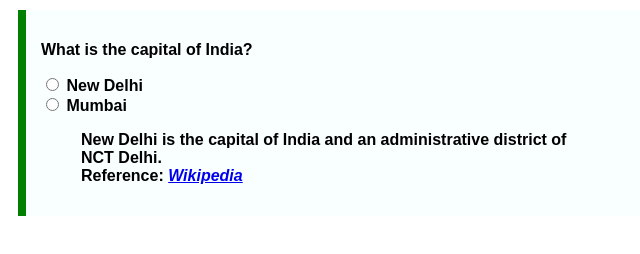
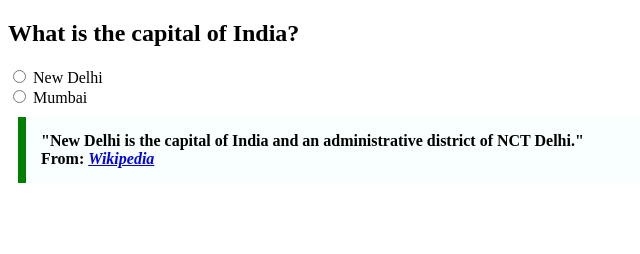
Before and after one commit to acciojob/trivia-vikrant-1996, a website: page main.html in a window 1280 px wide. Shown: the whole page, without its empty margins (0-640 px from the left). Drawn offline with Linux system fonts and the light colour scheme.

Commit message:
created a submission

```diff
--- a/main.html
+++ b/main.html
@@ -1,18 +1,11 @@
 <!DOCTYPE html>
-
-<html>
-
+<html lang="en">
 <head>
-	<link rel="stylesheet" href="styles.css">
-</head>
-
-<body>
+    <meta charset="UTF-8">
+    <meta name="viewport" content="width=device-width, initial-scale=1.0">
+    <title>Capital of India</title>
     <style>
-            body {
-                font-family: Arial, sans-serif;
-            }
-
-            .question-container {
+        blockquote {
             max-width: 600px;
             margin: 10px;
             padding: 15px;
@@ -21,28 +14,19 @@
             font-weight: bold;
         }
     </style>
-    <div class="question-container">
-        <p>What is the capital of India?</p>
-
+</head>
+<body>
+    <h2>What is the capital of India?</h2>
     <form>
-            <label>
-                <input type="radio" name="capital" value="new-delhi"> New Delhi
-            </label>
-            <br>
-            <label>
-                <input type="radio" name="capital" value="mumbai"> Mumbai
-            </label>
+        <input type="radio" id="new_delhi" name="capital" value="New Delhi">
+        <label for="new_delhi">New Delhi</label><br>
+        <input type="radio" id="mumbai" name="capital" value="Mumbai">
+        <label for="mumbai">Mumbai</label><br>
     </form>
 
     <blockquote>
-            New Delhi is the capital of India and an administrative district of NCT Delhi.
-            <footer>Reference: <cite><a href="https://en.wikipedia.org/wiki/New_Delhi" target="_blank">Wikipedia</a></cite></footer>
+        "New Delhi is the capital of India and an administrative district of NCT Delhi."
+        <footer>From: <cite><a href="https://en.wikipedia.org/wiki/New_Delhi" target="_blank">Wikipedia</a></cite></footer>
     </blockquote>
-    </div>
-	<!-- the entire body must be written by student -->
-    <script type="text/javascript" src="./script.js">
-</script>
-
 </body>
-
 </html>
```
Lines whose indentation alone changed are shown as unchanged.
